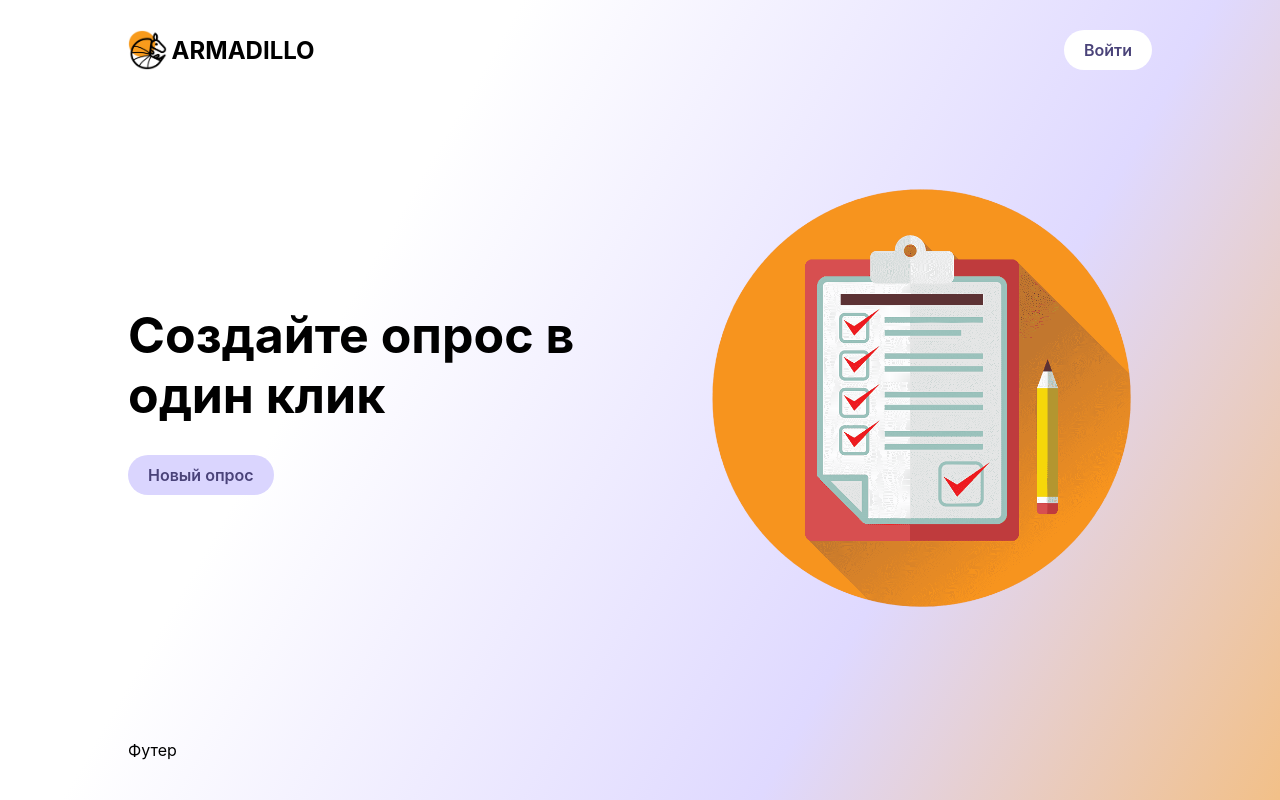
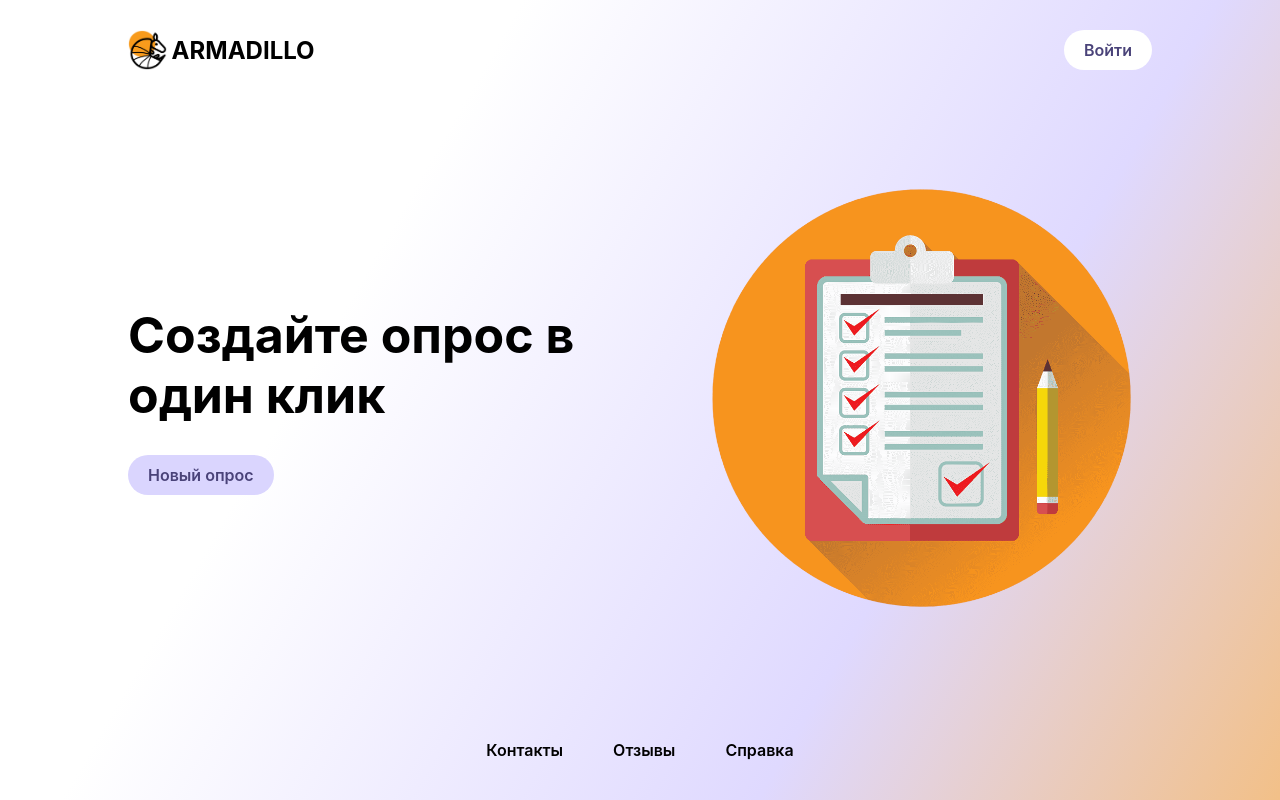
Before and after one commit to DYAlex/armodillo-backend-fork, a React (Create React App) app: page / in a window 1280 px wide. Built offline with nearby package versions, Linux system fonts and the light colour scheme.

Commit message:
fix: add list of footer links

```diff
--- a/src/components/Footer/Footer.jsx
+++ b/src/components/Footer/Footer.jsx
@@ -3,7 +3,9 @@ import styles from './Footer.module.css';
 export function Footer() {
   return (
     <footer className={styles.footer}>
-      <div>Футер</div>
+      <div className={styles.footerItem}>Контакты</div>
+      <div className={styles.footerItem}>Отзывы</div>
+      <div className={styles.footerItem}>Справка</div>
     </footer>
   );
 }
--- a/src/components/Footer/Footer.module.css
+++ b/src/components/Footer/Footer.module.css
@@ -1,8 +1,21 @@
 .footer {
     display: flex;
     align-items: center;
+    justify-content: center;
+    gap: 50px;
     position: absolute;
     bottom: 0;
     width: 100%;
     box-sizing: border-box;
+    font-family: -apple-system, system-ui, system-ui, "Segoe UI", Roboto, "Helvetica Neue", "Fira Sans", Ubuntu, Oxygen, "Oxygen Sans", Cantarell, "Droid Sans", "Apple Color Emoji", "Segoe UI Emoji", "Segoe UI Symbol", "Lucida Grande", Helvetica, Arial, sans-serif;
+    font-size: 16px;
+    font-weight: 600;
 }
+
+.footerItem {
+    cursor: pointer;
+}
+
+.footerItem:hover {
+    color: orange
+}
```
